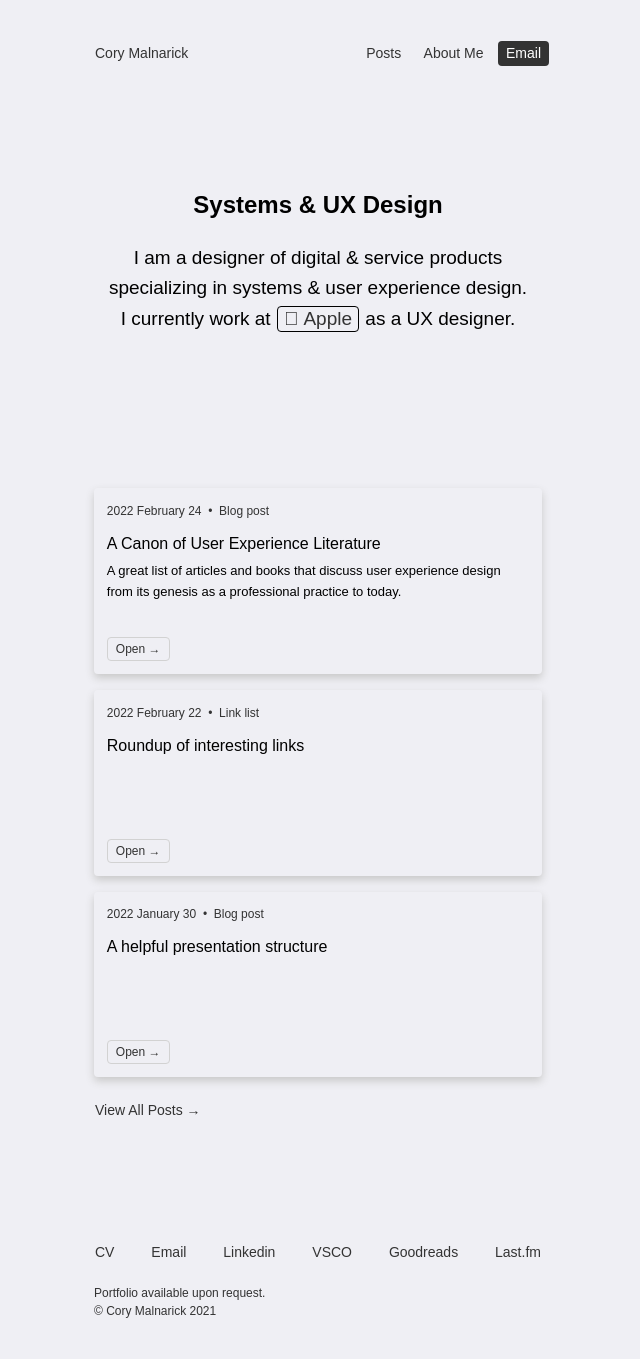
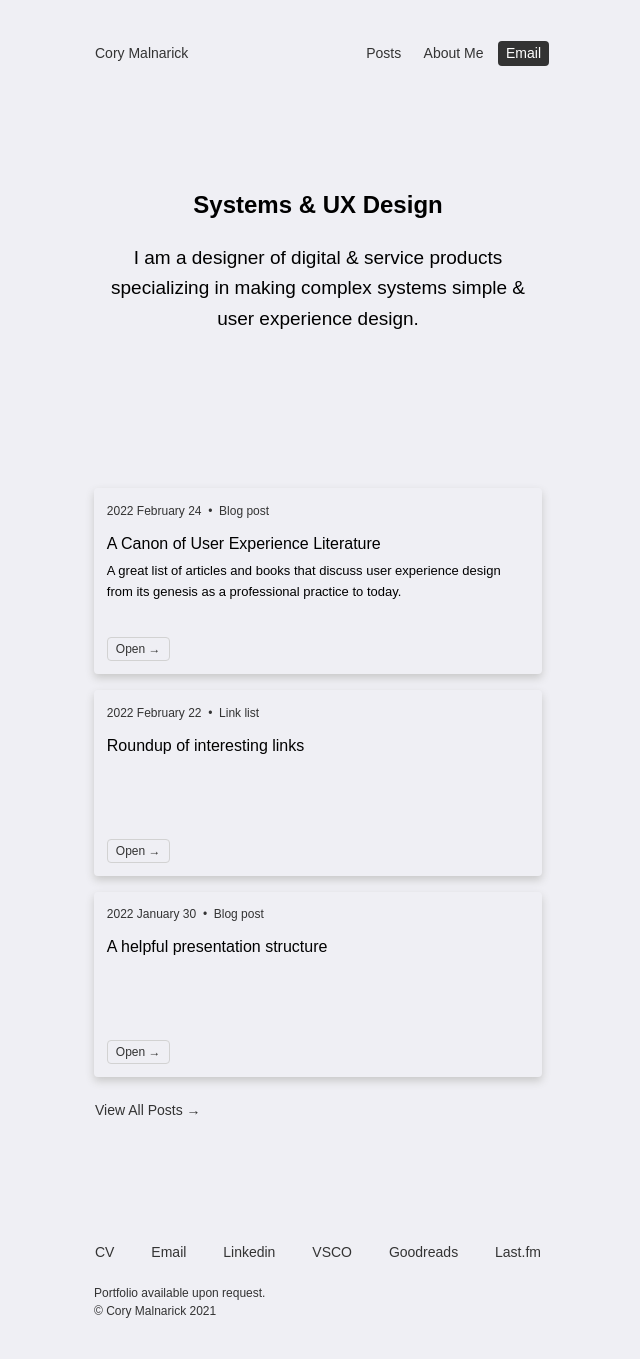
Before and after one commit to foundmonster/foundmonster.github.io, a Jekyll site: the page built from index.html, in a window 1280 px wide. Shown: the whole page, without its empty margins (322-962 px from the left). Built offline with Jekyll 4.4.1, drawn with Linux system fonts in a browser that asks for light colours; some web fonts are replaced; a script that is not in the unit is left out.

Commit message:
updating splash subcopy

```diff
--- a/index.html
+++ b/index.html
@@ -6,7 +6,7 @@
 {% include globe.html %}
 {% endcomment %}
 <p class="home-header"><b>Systems & UX Design</b></p><br>
-<p class="home-subheader">I am a designer of digital & service products specializing in systems & user experience design. <br>I currently work at <span><a class="button-link" href="https://apple.com"> Apple</a></span> as a UX designer.</p>
+<p class="home-subheader">I am a designer of digital & service products specializing in making complex systems simple & user experience design.</p>
 <br>{% comment %}
 My skills in research, analysis, strategy, and design enable a robust approach to crafting exceptional yet simple solutions for complicated, real-world problems that exceed the demands of the market, business, and customer. </p>
 <br>
```
